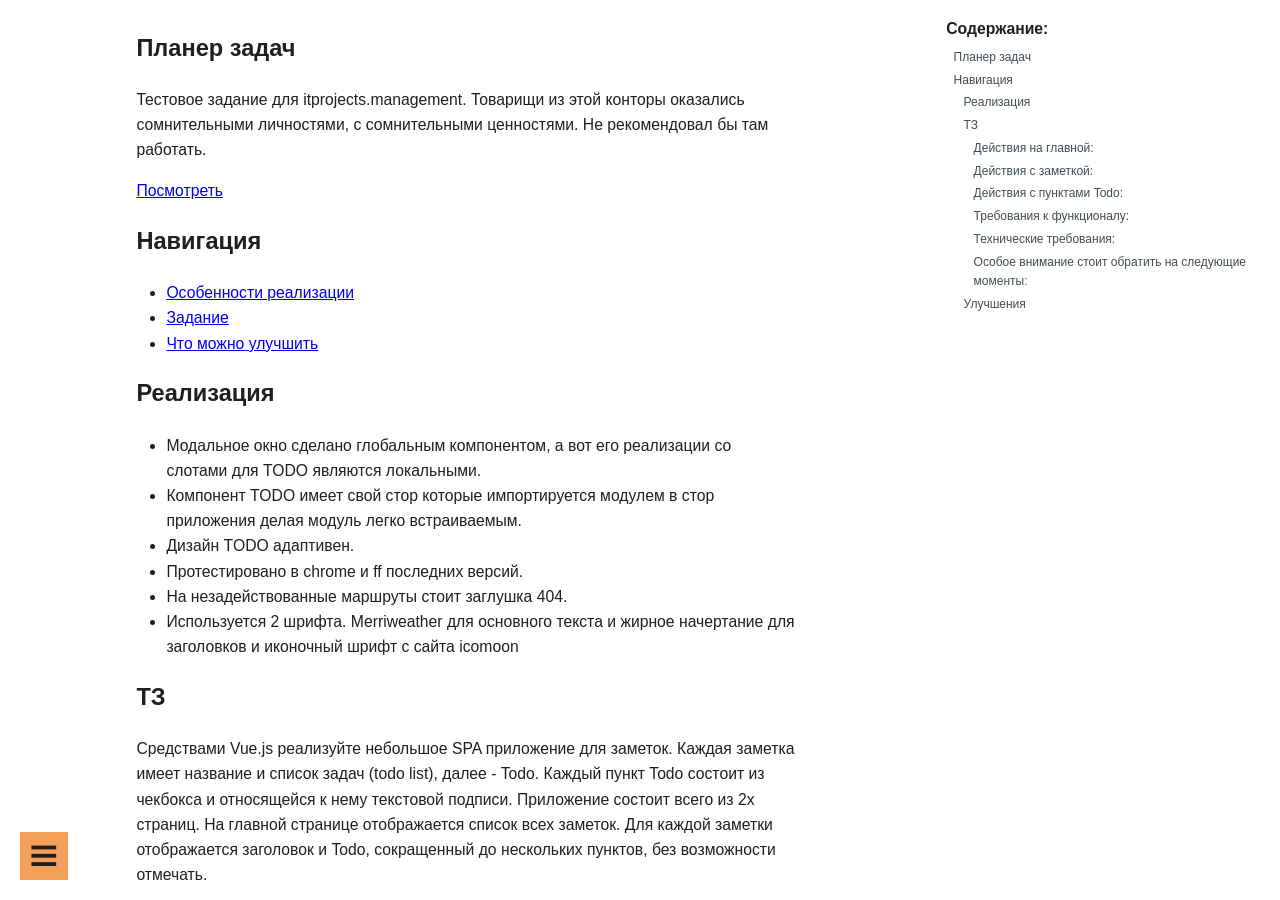
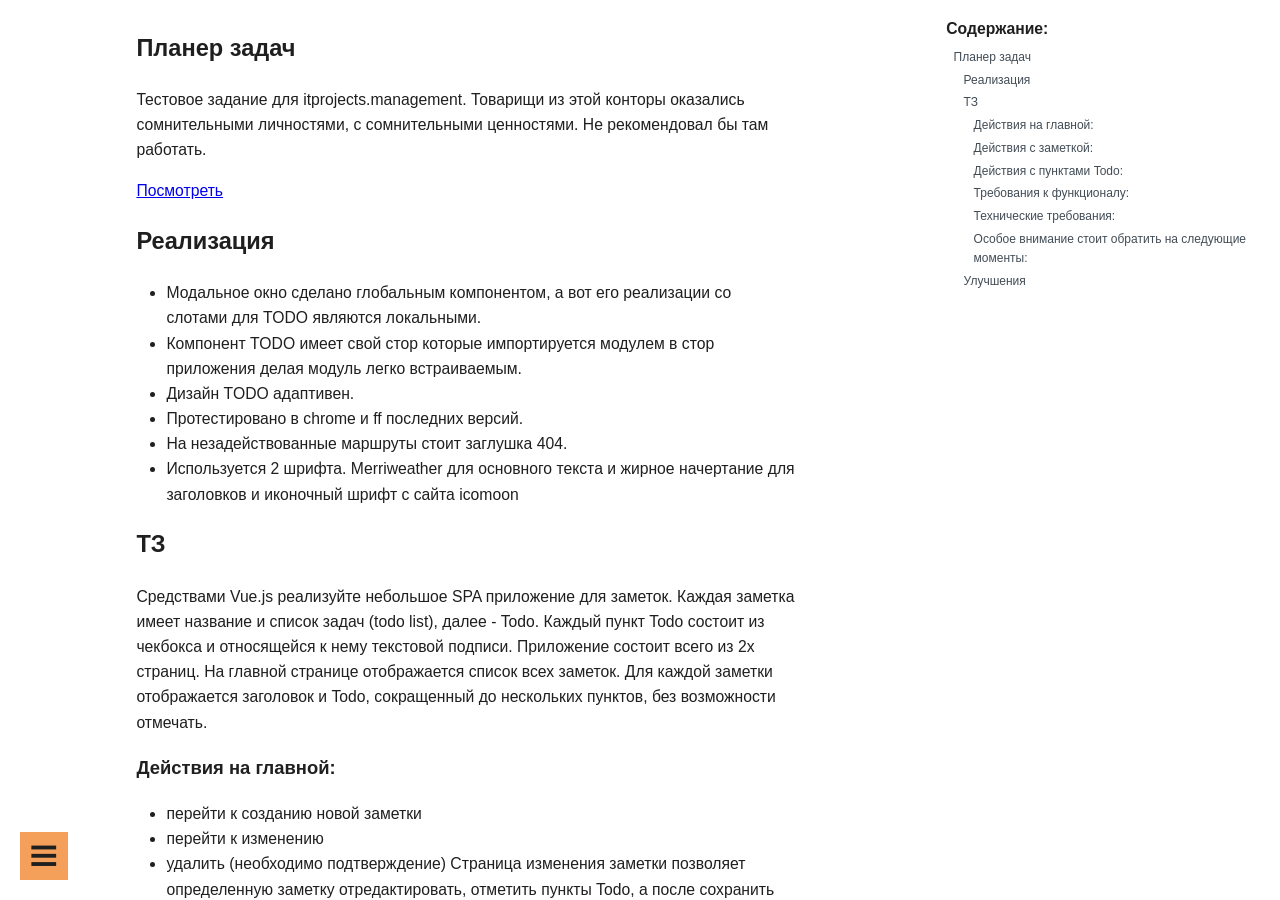
Before and after one commit to guest363/blog, a Jekyll site: the page built from _posts/projects/2020-08-04-to-do.md, in a window 1280 px wide and 900 px high. Built offline with Jekyll 4.4.1, drawn with Linux system fonts in a browser that asks for light colours.

Commit message:
Fix: links

```diff
--- a/_posts/projects/2020-08-04-to-do.md
+++ b/_posts/projects/2020-08-04-to-do.md
@@ -12,10 +12,6 @@ tag: Web
 
 [Посмотреть](https://guest363.github.io/TODO_test/)
 
-# Навигация
-- [Особенности реализации](#Реализация)
-- [Задание](#ТЗ)
-- [Что можно улучшить](#Улучшения)
 
 ## Реализация
 - Модальное окно сделано глобальным компонентом, а вот его реализации со слотами для TODO являются локальными.
```
Also changed, not shown: _posts/web/2020-01-13-js-object.md (+9 -2 lines).
